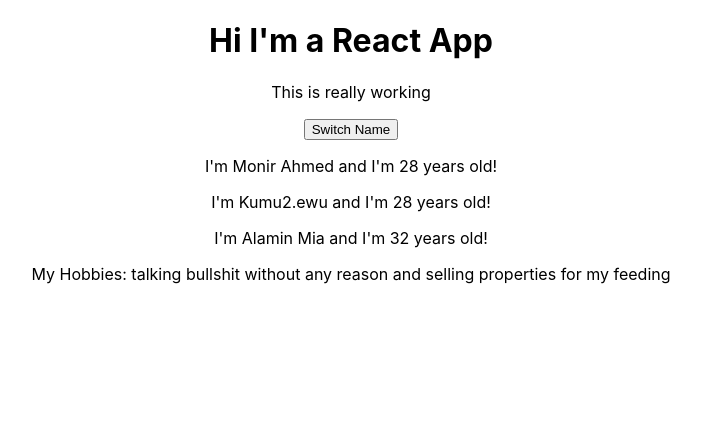
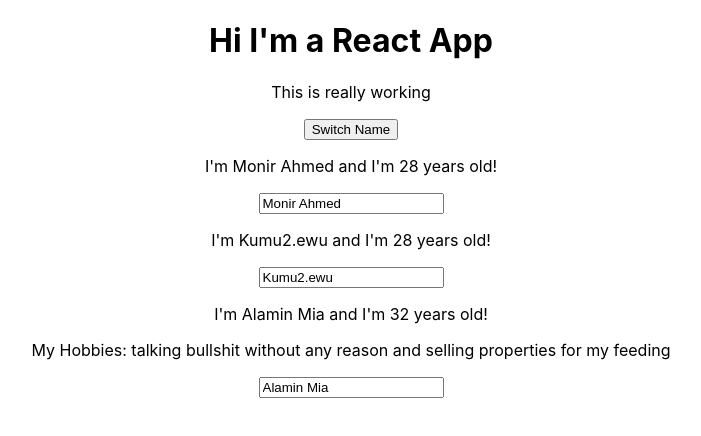
Before and after one commit to monirahmedtanveen/reactJs-cheatsheet, a React (Create React App) app in the folder react-complete-guide/: page / in a window 1280 px wide. Shown: the top 436 px of the page, without its empty margins (289-990 px from the left). Built offline with nearby package versions, Linux system fonts and the light colour scheme.

Commit message:
two way binding added

```diff
--- a/react-complete-guide/src/App.js
+++ b/react-complete-guide/src/App.js
@@ -37,6 +37,16 @@
     })
   }
 
+  nameChangeHandler = (event) => {
+    this.setState({
+      person: [
+        { name: "Monir Ahmed", age: 28 },
+        { name: "Jannatun Kumu2.ewu", age: 28 },
+        { name: event.target.value, age: 35 },
+      ]
+    })
+  }
+
   render () {
     return (
       <div className="App">
@@ -52,7 +62,8 @@
         <Person
           name={this.state.person[2].name}
           age={this.state.person[2].age}
-          click={this.switchNameHandler.bind(this, 'Reverted')}>My Hobbies: talking bullshit without any reason and selling properties for my feeding</Person>
+          click={this.switchNameHandler.bind(this, 'Reverted')}
+          change={this.nameChangeHandler}>My Hobbies: talking bullshit without any reason and selling properties for my feeding</Person>
       </div>
     );
 
--- a/react-complete-guide/src/Person/Person.js
+++ b/react-complete-guide/src/Person/Person.js
@@ -5,6 +5,7 @@
         <div>
             <p onClick={props.click}>I'm {props.name} and I'm {props.age} years old!</p>
             <p>{props.children}</p>
+            <input type="text" onChange={props.change} value={props.name} />
         </div>
     )
 }
```
